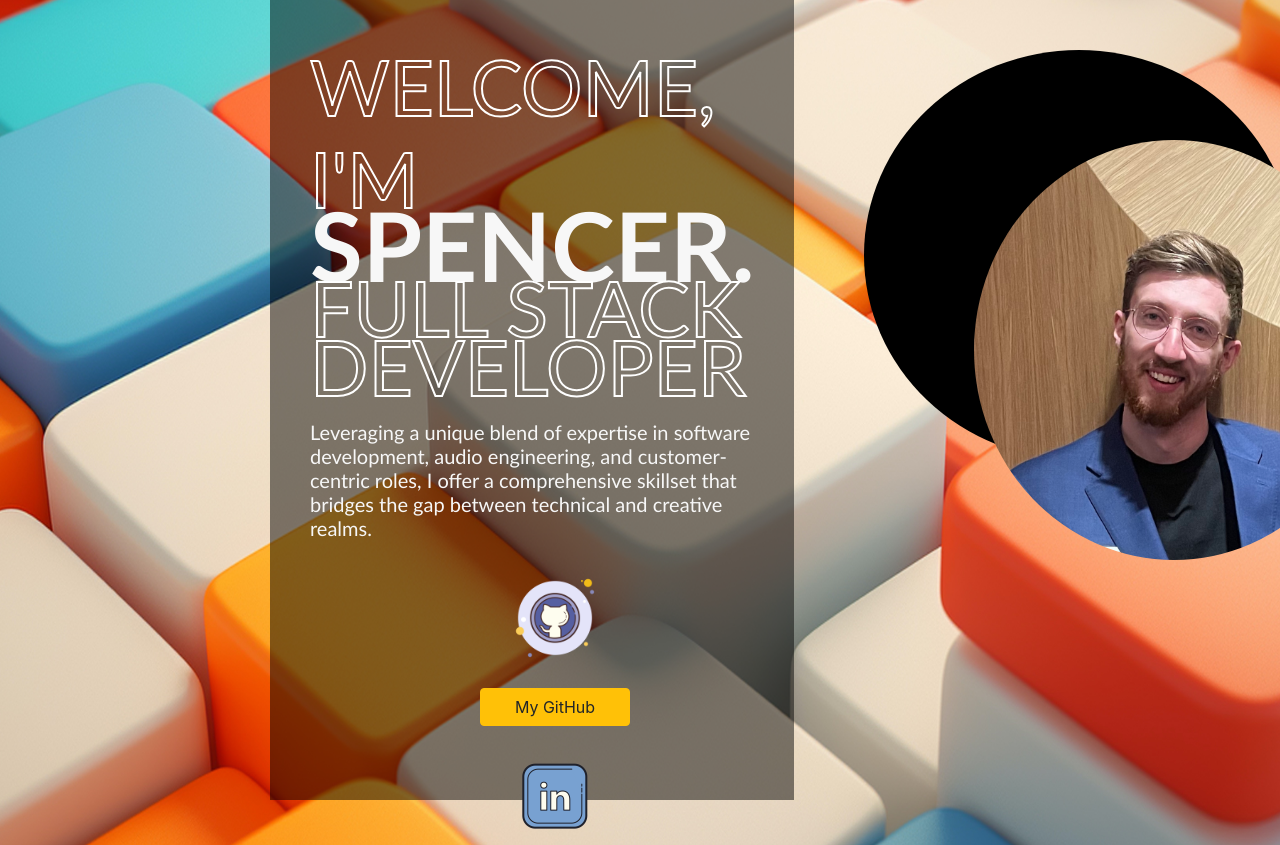
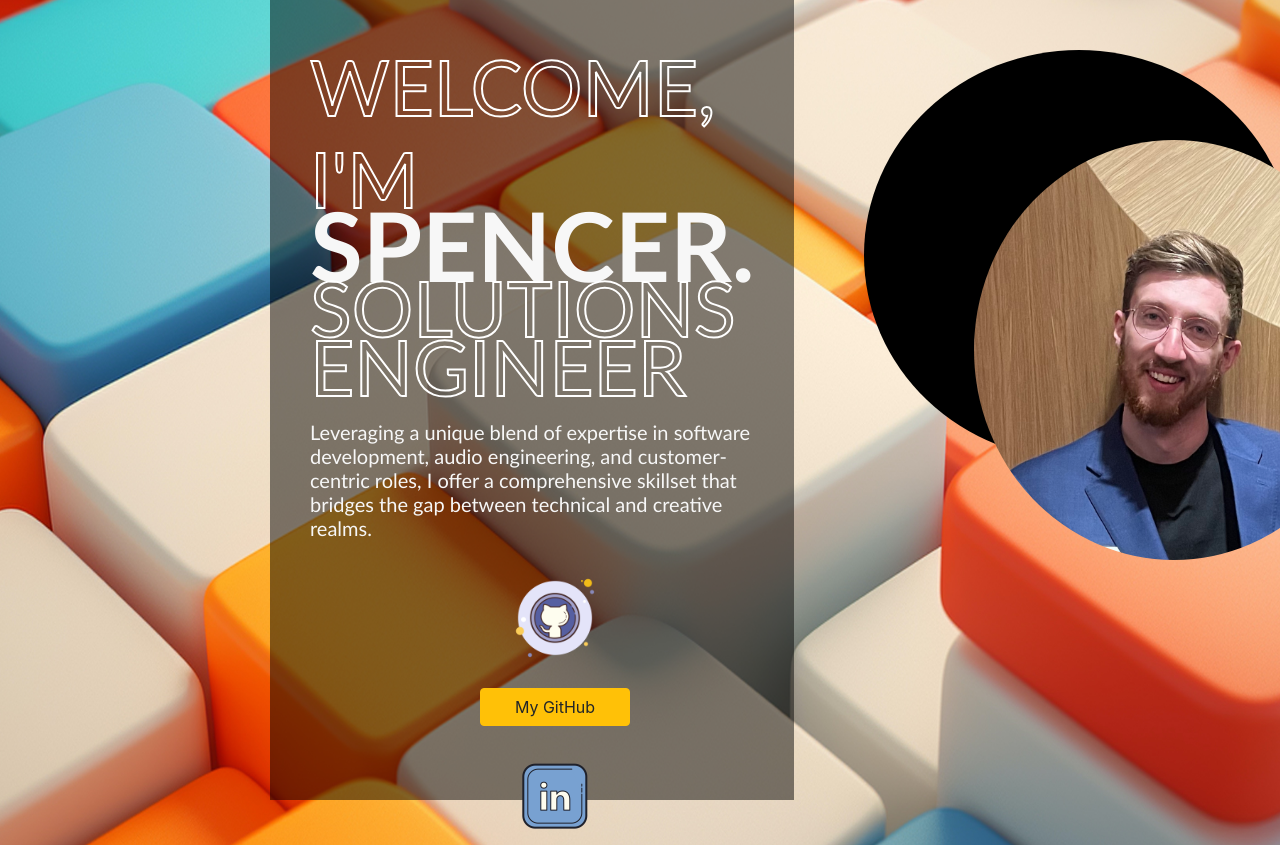
Before and after one commit to paynesc1/paynesc1.github.io, a Flask app: page / in a window 1280 px wide; the page is wider, and only the part inside the window is pictured. Shown: the top 845 px of that part. Run offline with Flask 3, Linux system fonts and the light colour scheme.

Commit message:
Update index.html

```diff
--- a/templates/index.html
+++ b/templates/index.html
@@ -13,8 +13,8 @@
     <div id="main">
         <h1 id="welcome">WELCOME, I'M</h1>
         <h1 id="name">SPENCER.</h1>
-        <h1 id="dev" >FULL STACK</h1>
-        <h1 id="dev1" >DEVELOPER</h1>
+        <h1 id="dev" >SOLUTIONS</h1>
+        <h1 id="dev1" >ENGINEER</h1>
         <h5>Leveraging a unique blend of expertise in software development, audio engineering, and customer-centric roles, I offer a comprehensive skillset that bridges the gap between technical and creative realms.</h5>
 
         <img src="/static/images/git.png" alt="">
```
